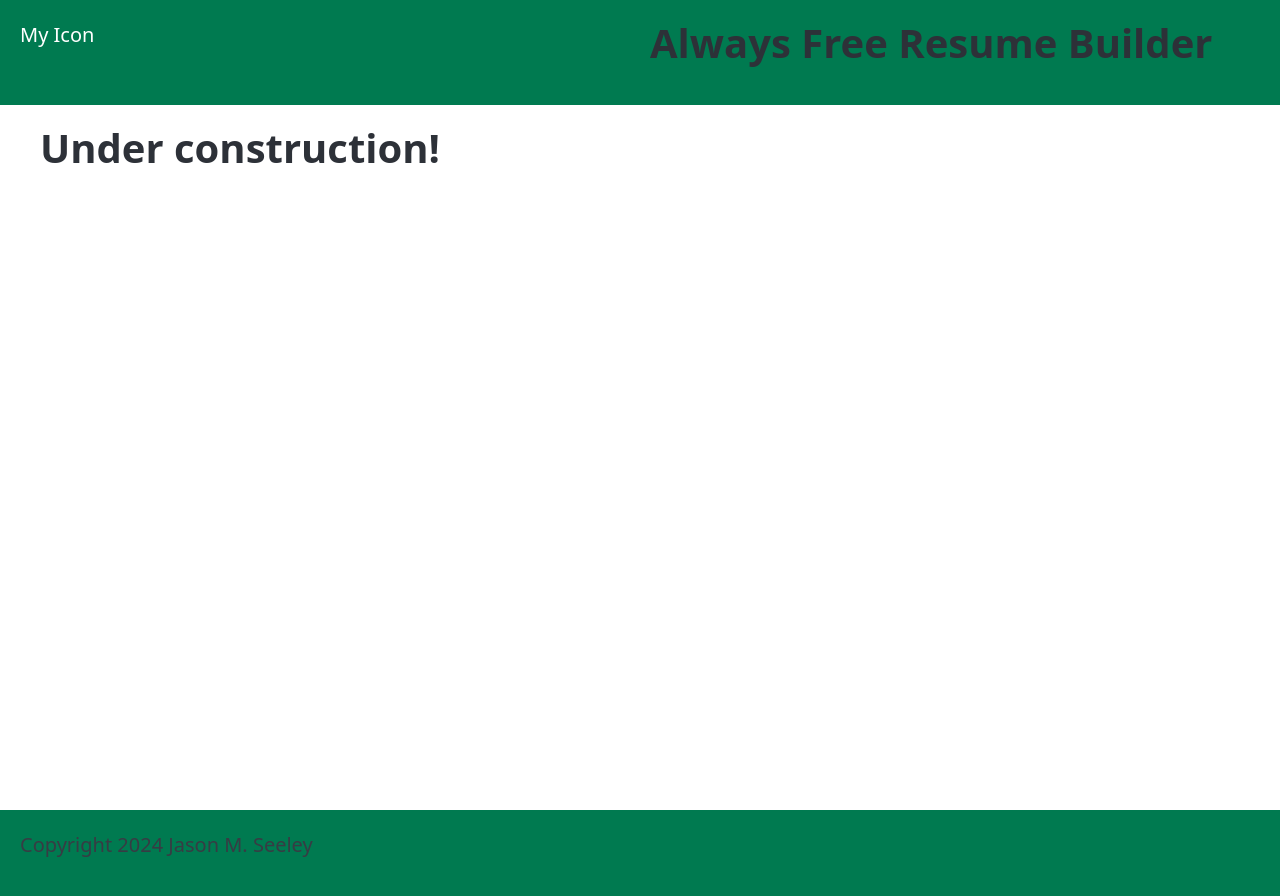
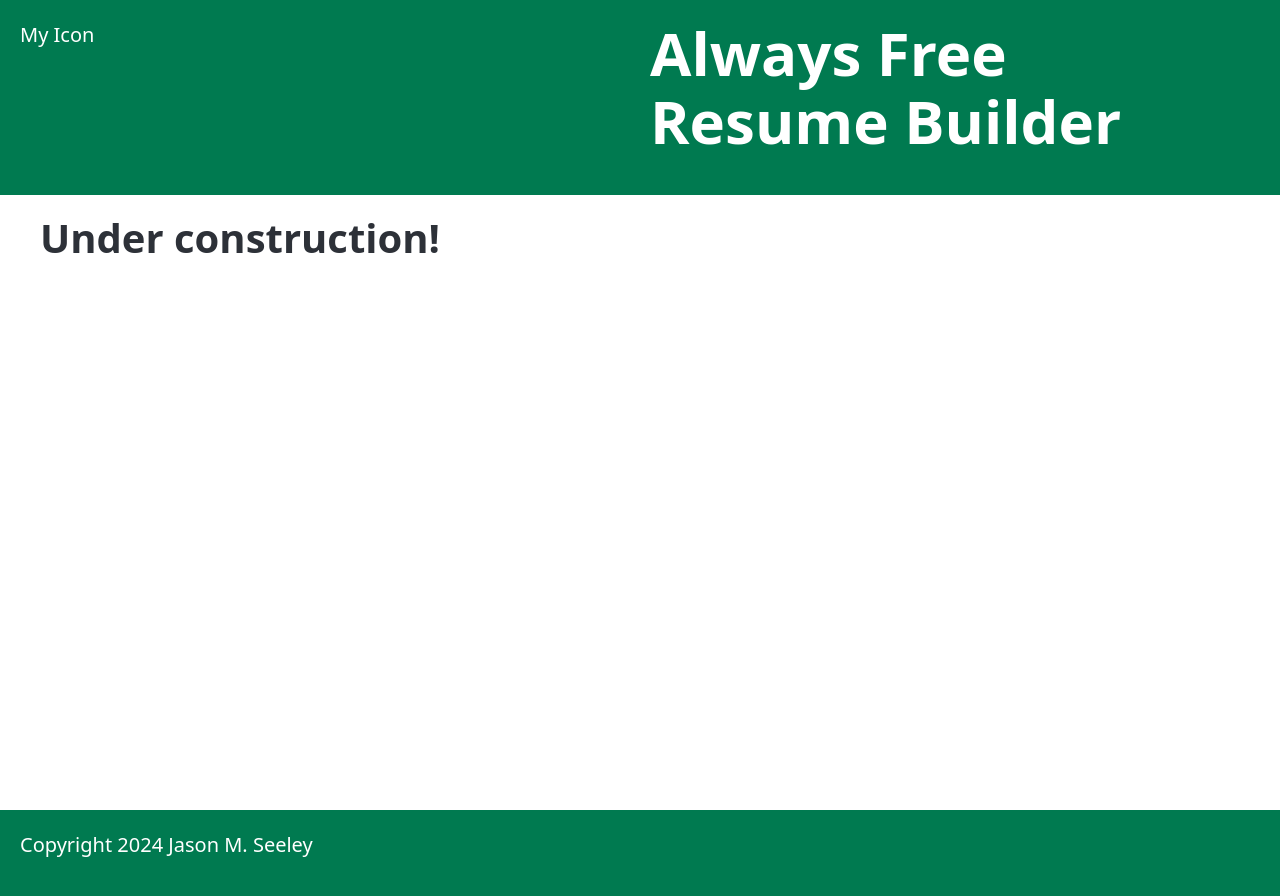
Before and after one commit to HeirOfNorton/alwaysfreeresume, a Jekyll site: the page built from index.md, in a window 1280 px wide. Shown: the top 896 px of the page. Built offline with Jekyll 4.4.1, drawn with Linux system fonts in a browser that asks for light colours; our own code applies the rules of GitHub Pages for plain Markdown files.

Commit message:
Futzing with typography

```diff
--- a/_layouts/plain.html
+++ b/_layouts/plain.html
@@ -5,7 +5,7 @@ layout: default
 <header class="container-fluid invert">
     <div class="grid">
         <div>My Icon</div>
-        <h1>Always Free Resume Builder</h1>
+        <h1 class="bigtitle invert">Always Free Resume Builder</h1>
     </div>
 
 </header>
@@ -15,5 +15,5 @@ layout: default
 </main>
 
 <footer class="container-fluid invert">
-<p>Copyright 2024 Jason M. Seeley</p>
+<p class="invert">Copyright 2024 Jason M. Seeley</p>
 </footer>
--- a/assets/style.css
+++ b/assets/style.css
@@ -20,3 +20,7 @@ body > footer {
     color: var(--pico-primary-inverse);
     background-color: var(--pico-primary-background);
 }
+
+.bigtitle {
+    --pico-font-size: 3rem;
+}
```
